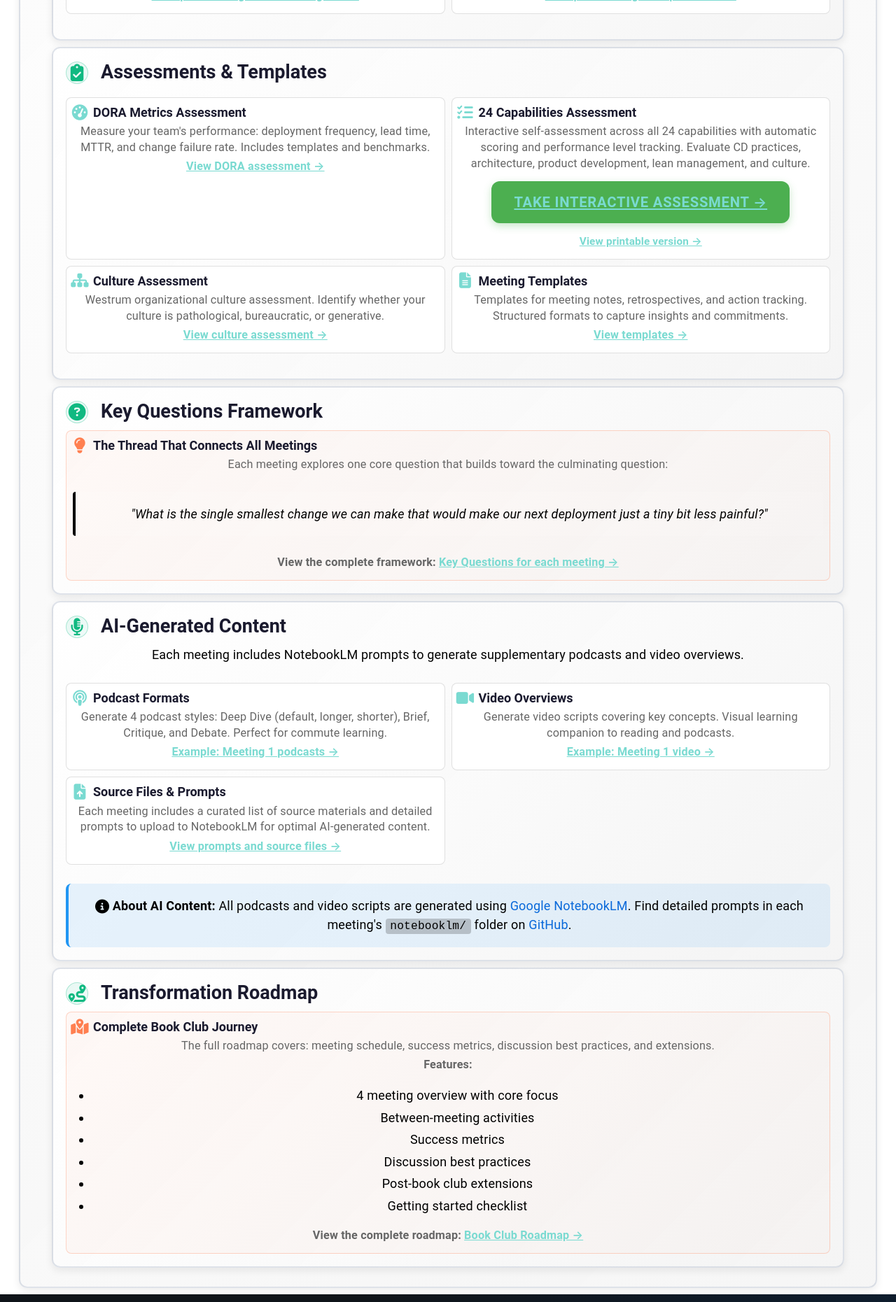
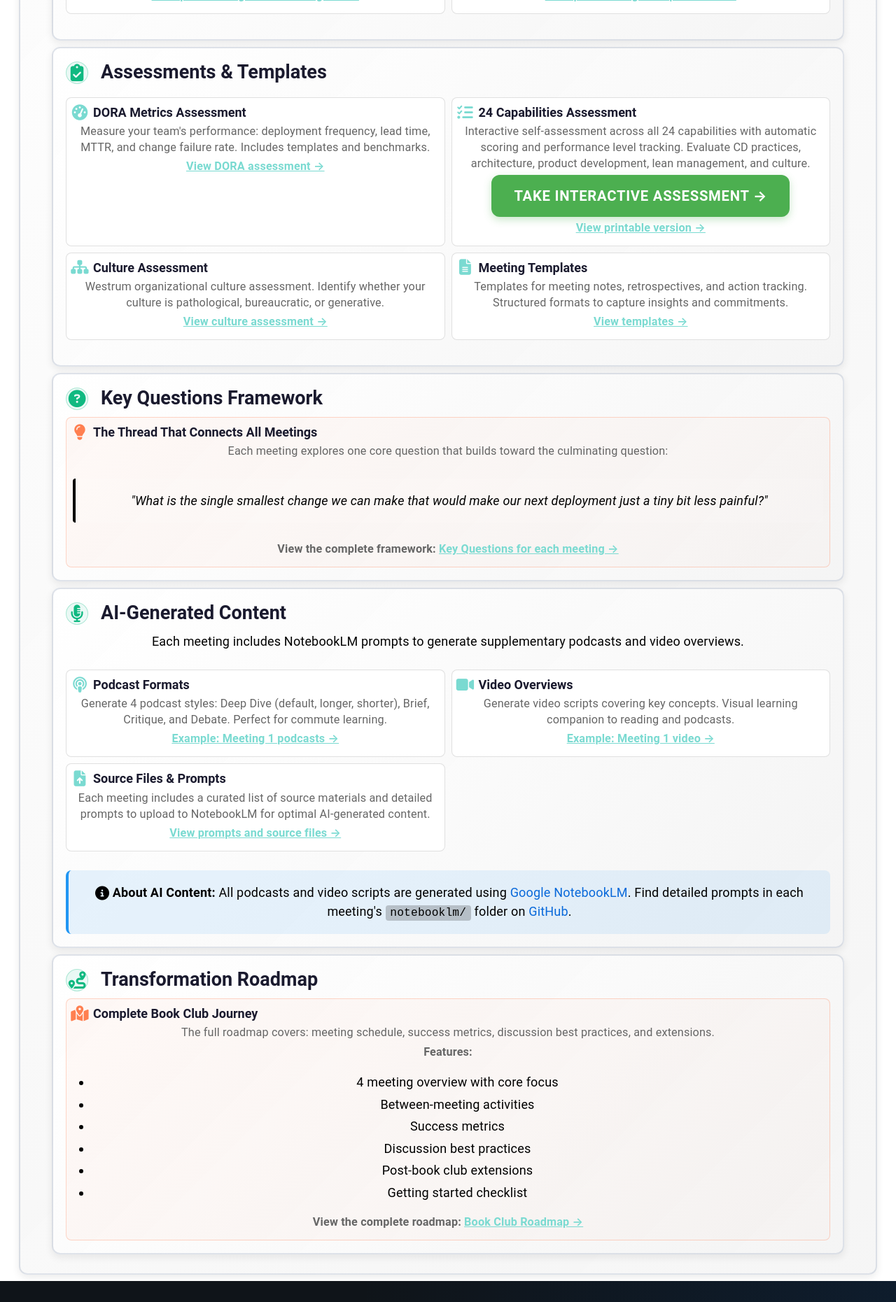
Before and after one commit to mhenke/accelerate-devex-book-club-notebooklm, a Jekyll site: the page built from docs/resources.md, in a window 1280 px wide. Shown: the part 1787-3648 px from the top of the page at 70% size. Built offline with Jekyll 4.4.1, drawn with Linux system fonts in a browser that asks for light colours; some web fonts are replaced.

Commit message:
Remove inline styles from assessment links
Replaced inline styles with proper CSS classes for cleaner,
more maintainable code.

Changes:
- Remove all inline style attributes from assessment links
- Add .text-sm utility class to _resources.scss for secondary links
- Use existing btn and btn--primary-action classes for buttons
- Maintain consistent styling across resources and meeting-0 pages

This follows the project's CSS standardization approach of using
reusable classes instead of inline styles.

🤖 Generated with [Claude Code](https://claude.com/claude-code)

Co-Authored-By: Claude <noreply@anthropic.com>

```diff
--- a/docs/_sass/pages/_resources.scss
+++ b/docs/_sass/pages/_resources.scss
@@ -101,6 +101,12 @@
   }
 }
 
+// Small text utility for secondary links
+.text-sm {
+  font-size: 0.85rem;
+  margin-top: var(--space-xs);
+}
+
 // Blockquote styling for key question on resources page
 .page-container .resource-callout {
   blockquote {
--- a/docs/resources.md
+++ b/docs/resources.md
@@ -158,8 +158,8 @@ title: Resources
   <div class="resource-callout">
     <h3><i class="fas fa-tasks" aria-hidden="true"></i> 24 Capabilities Assessment</h3>
     <p>Interactive self-assessment across all 24 capabilities with automatic scoring and performance level tracking. Evaluate CD practices, architecture, product development, lean management, and culture.</p>
-    <p><a href="/accelerate-devex-book-club-notebooklm/assessment" class="resource-link btn btn--primary-action" style="display: inline-block; margin-top: 0.5rem;">Take Interactive Assessment →</a></p>
-    <p style="margin-top: 0.5rem; font-size: 0.85rem;"><a href="https://github.com/mhenke/accelerate-devex-book-club-notebooklm/blob/main/resources/assessments/24-capabilities-assessment.md" class="resource-link">View printable version →</a></p>
+    <p><a href="/accelerate-devex-book-club-notebooklm/assessment" class="btn btn--primary-action">Take Interactive Assessment →</a></p>
+    <p class="text-sm"><a href="https://github.com/mhenke/accelerate-devex-book-club-notebooklm/blob/main/resources/assessments/24-capabilities-assessment.md" class="resource-link">View printable version →</a></p>
   </div>
 
   <div class="resource-callout">
```
Also changed, not shown: docs/_meetings/meeting-0.md (+2 -2 lines).
